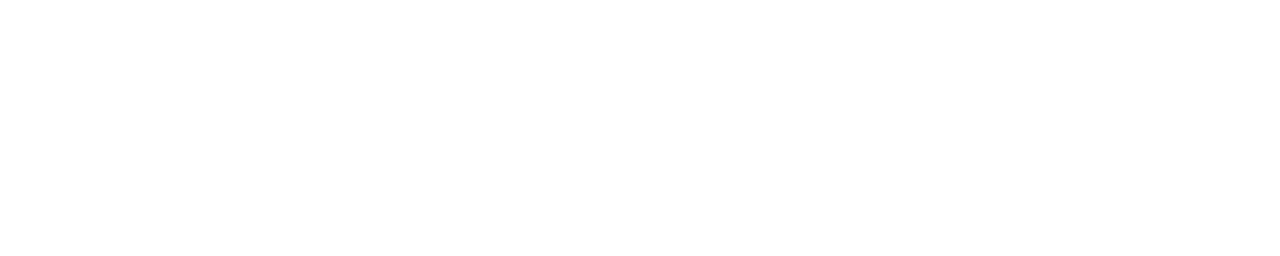
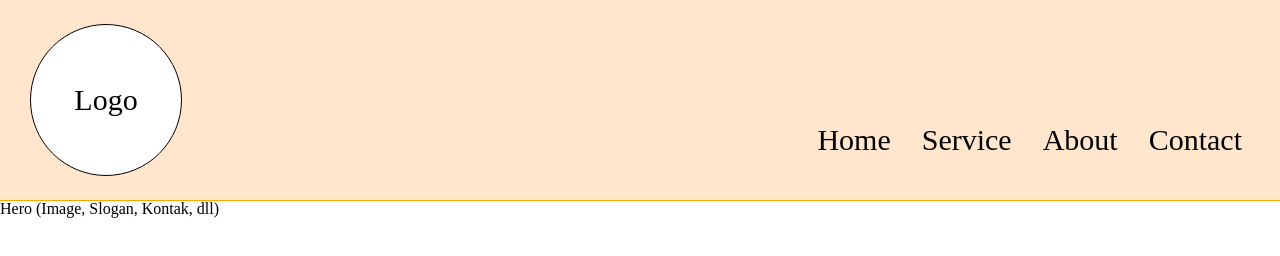
Before and after one commit to Liebel27/Latihan-Web-03, a plain HTML site: page index.html in a window 1280 px wide. Drawn offline with Linux system fonts and the light colour scheme.

Commit message:
Latihan Web 3

```diff
--- a/desain.css
+++ b/desain.css
@@ -0,0 +1,58 @@
+body {
+    margin: 0;
+    padding: 0;
+
+}
+.header {
+    width: 100%;
+    height: 200px;
+    background-color: #ffe6cc;
+    outline: 1px solid orange;
+    box-sizing: border-box;
+
+    display: flex;
+    align-items: center;
+    justify-content: space-between;
+    padding: 5px 30px;
+}
+.hero {
+    width: 100%;
+    height: 300px;
+    background-color: #D9E6FA;
+    border: 1px solid #6D9FE8;
+    box-sizing: border-box;
+
+    display: flex;
+    justify-content: center;
+    align-items: center;
+}
+.menu {
+    display: flex;
+    flex-direction: row;
+    align-items: center;
+    gap: 15px;
+    margin-top: 80px;
+    font-size: 30px;
+}
+.menu div {
+ width: auto;
+    height: auto;
+    background-color: transparent;
+    margin: 0;
+    padding: 5px 8px;
+    border: none;
+    white-space: nowrap;
+}
+
+.logo {
+    width: 150px;
+    height: 150px;
+    background-color: white;
+    border: 1px solid #0c0000;
+    border-radius: 60%;
+    display: flex;
+    justify-content: center;
+    align-items: center;
+    padding: 0;
+    font-size: 30px;
+}
--- a/index.html
+++ b/index.html
@@ -2,8 +2,23 @@
 <html>
     <head>
         <title>Latihan Web 3</title>
+        <link rel="stylesheet" href="desain.css">
+
     </head>
     <body>
 
+        <div class="header">
+        <div class="logo">Logo</div>
+        <div class="menu">
+            <div> Home</div>
+            <div> Service</div>
+            <div> About</div>
+            <div> Contact</div>
+        </div>
+        </div>
+
+        <div class="Hero">
+            <div> Hero (Image, Slogan, Kontak, dll) </div>
+        </div>
     </body>
 </html>
```
